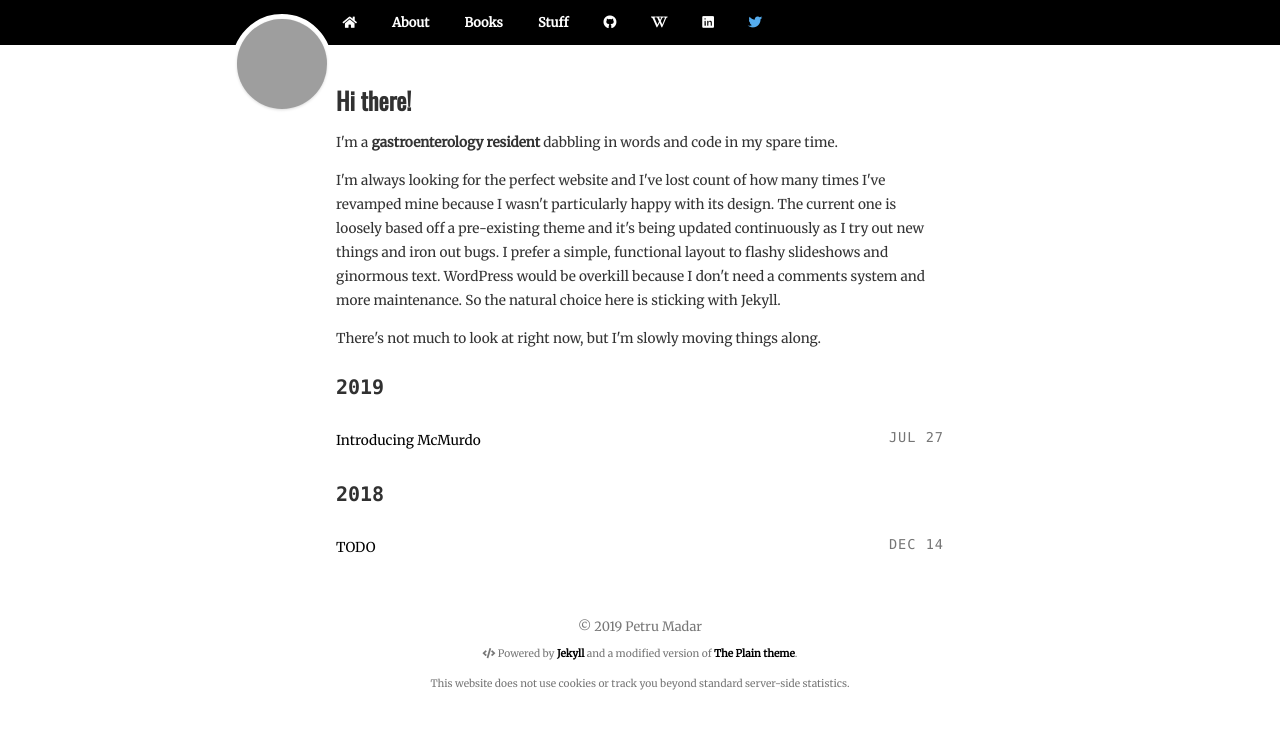
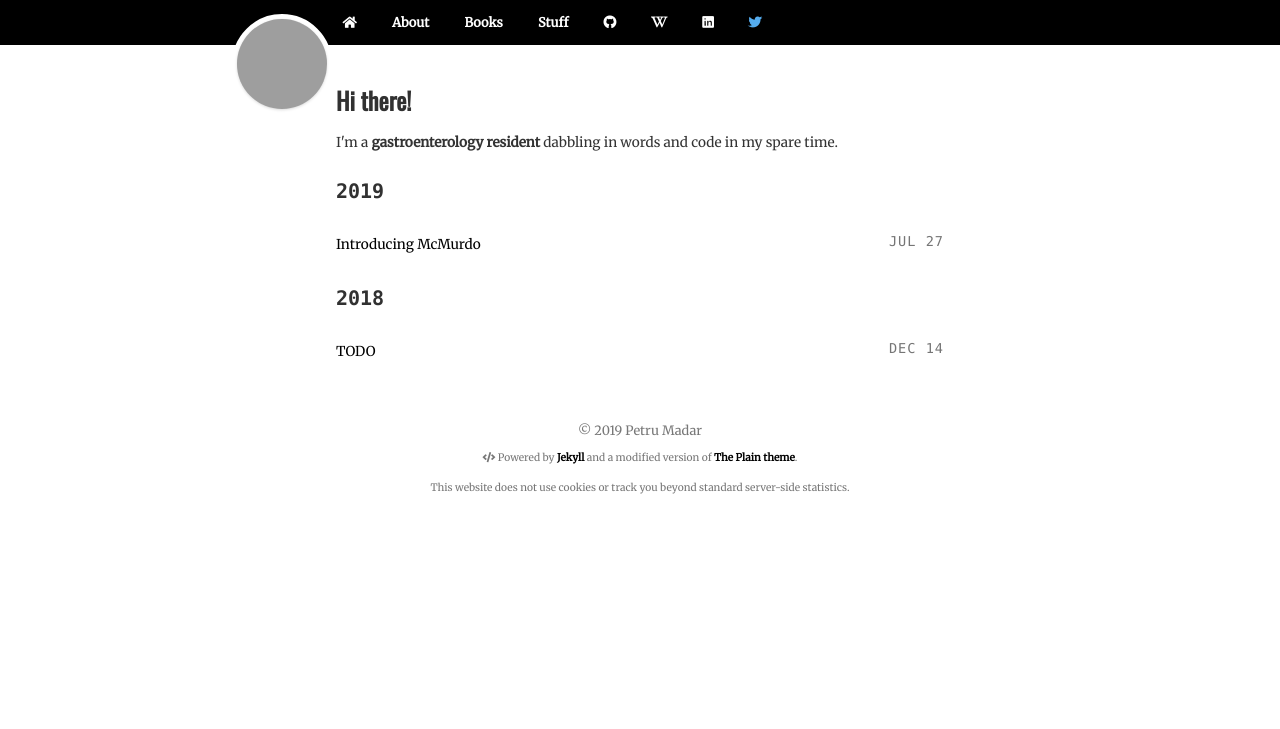
Before and after one commit to petru/prologue, a Jekyll site: the page built from index.html, in a window 1280 px wide. Shown: the top 729 px of the page. Built offline with Jekyll 4.4.1, drawn with Linux system fonts in a browser that asks for light colours; nearby versions of some CDN libraries; grey boxes are pictures that could not be loaded.

Commit message:
Edit intro

```diff
--- a/index.html
+++ b/index.html
@@ -5,11 +5,6 @@ layout: default
 <section>
 	<h1>Hi there!</h1>
 	<p>I'm a <b>gastroenterology resident</b> dabbling in words and code in my spare time.</p>
-	<p>I'm always looking for the perfect website and I've lost count of how many times I've revamped mine because I wasn't particularly happy with its design. The current one is loosely based off a pre-existing theme and it's being updated continuously as I try out new things and iron out bugs.
-		I prefer a simple, functional layout to flashy slideshows and ginormous text. WordPress would be overkill because I don't need a comments system and more maintenance.
-		So the natural choice here is sticking with Jekyll.
-	</p>
-	<p>There's not much to look at right now, but I'm slowly moving things along.</p>
 	{% for post in site.posts %}
 		{% unless post.next %}
 			<h3 class="code">{{ post.date | date: '%Y' }}</h3>
```
